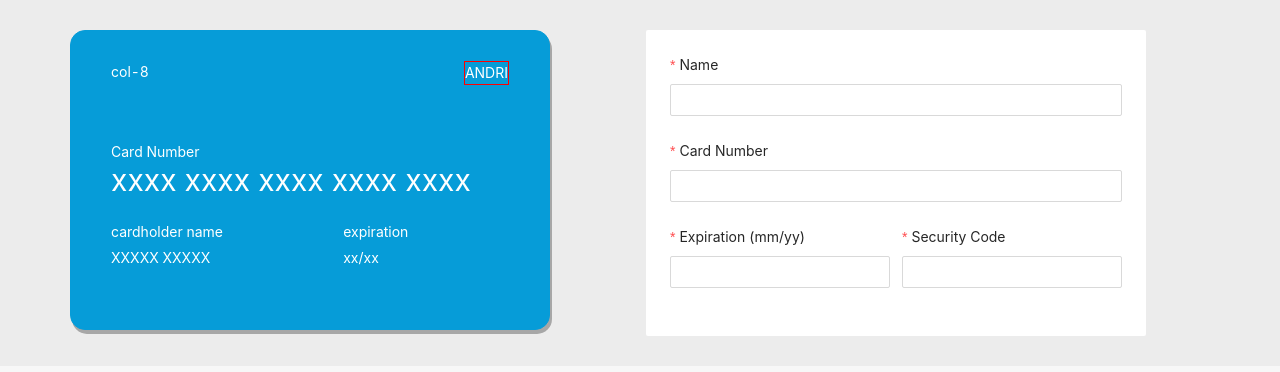
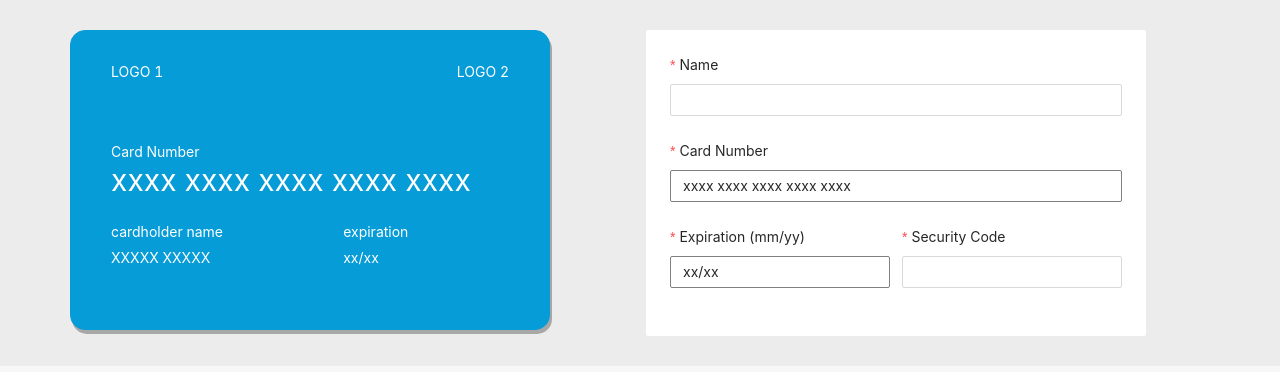
Before and after one commit to techandmedia/front-end-engineer-test, a Next.js app: page / in a window 1280 px wide. Shown: the top 372 px of the page. Built offline with nearby package versions, Linux system fonts and the light colour scheme.

Commit message:
Expiration Algorithm seems not working

```diff
--- a/components/card-details-1.js
+++ b/components/card-details-1.js
@@ -5,16 +5,16 @@ import { CardRowDescription } from "./card-row-description";
 export function CardLogo() {
   return (
     <CardRowDescription>
-      <Col span={8}>col-8</Col>
+      <Col span={8}>LOGO 1</Col>
       <Col span={8} offset={8}>
         <div
           style={{
-            border: "1px solid red",
+            // border: "1px solid red",
             position: "absolute",
             right: "0px",
           }}
         >
-          ANDRI
+          LOGO 2
         </div>
       </Col>
     </CardRowDescription>
--- a/pages/index.js
+++ b/pages/index.js
@@ -3,11 +3,13 @@ import { Form, Card, Input, Row, Col } from "antd";
 import { CardLogo } from "../components/card-details-1";
 import { CardNumber } from "../components/card-details-2";
 import { CardHolderName } from "../components/card-details-3";
+import { createAStringOfNumber, createExpiration } from "../utils/helpers";
 
 export default function Home() {
   const [cardNumber, setCardNumber] = useState("xxxx xxxx xxxx xxxx xxxx");
   const [cardName, setCardName] = useState("xxxxx xxxxx");
   const [cardExpiration, setCardExpiration] = useState("xx/xx");
+
   function onFinishFailed(errorInfo) {
     console.log("Failed:", errorInfo);
   }
@@ -26,39 +28,8 @@ export default function Home() {
     setCardNumber(blockOfNumber);
 
     // Change the expiration date
-  }
-
-  function createAStringOfNumber(newNumber) {
-    const block1 =
-      Math.random(newNumber / 1)
-        .toString(4)
-        .substring(2, 4) +
-      Math.random(newNumber / 2)
-        .toString(4)
-        .substring(2, 4);
-    const block2 =
-      Math.random(newNumber / 3)
-        .toString(4)
-        .substring(2, 4) +
-      Math.random(newNumber / 4)
-        .toString(4)
-        .substring(2, 4);
-    const block3 =
-      Math.random(newNumber / 5)
-        .toString(4)
-        .substring(2, 4) +
-      Math.random(newNumber / 6)
-        .toString(4)
-        .substring(2, 4);
-    const block4 =
-      Math.random(newNumber / 7)
-        .toString(4)
-        .substring(2, 4) +
-      Math.random(newNumber / 8)
-        .toString(4)
-        .substring(2, 4);
-    const final = block1 + " " + block2 + " " + block3 + " " + block4;
-    return final;
+    const exp = createExpiration(newNumber);
+    setCardExpiration(exp);
   }
 
   return (
@@ -88,7 +59,7 @@ export default function Home() {
                 name="name"
                 rules={[{ required: true, message: "Please input your name!" }]}
               >
-                <Input onChange={(e) => onNameChange(e)} />
+                <Input maxLength={11} onChange={(e) => onNameChange(e)} />
               </Form.Item>
 
               <Form.Item
@@ -98,7 +69,16 @@ export default function Home() {
                   { required: true, message: "Please input your card number!" },
                 ]}
               >
-                <Input />
+                <div
+                  style={{
+                    border: "1px solid grey",
+                    padding: 4,
+                    borderRadius: 2,
+                    paddingLeft: 12,
+                  }}
+                >
+                  {cardNumber}
+                </div>
               </Form.Item>
 
               <Row gutter={12}>
@@ -113,7 +93,16 @@ export default function Home() {
                       },
                     ]}
                   >
-                    <Input />
+                    <div
+                      style={{
+                        border: "1px solid grey",
+                        padding: 4,
+                        borderRadius: 2,
+                        paddingLeft: 12,
+                      }}
+                    >
+                      {cardExpiration}
+                    </div>
                   </Form.Item>
                 </Col>
                 <Col span={12}>
--- /dev/null
+++ b/utils/helpers.js
@@ -0,0 +1,46 @@
+export function createAStringOfNumber(newNumber) {
+  const block1 =
+    Math.random(newNumber / 1)
+      .toString(9)
+      .substring(2, 4) +
+    Math.random(newNumber / 2)
+      .toString(9)
+      .substring(2, 4);
+  const block2 =
+    Math.random(newNumber / 3)
+      .toString(9)
+      .substring(2, 4) +
+    Math.random(newNumber / 4)
+      .toString(9)
+      .substring(2, 4);
+  const block3 =
+    Math.random(newNumber / 5)
+      .toString(9)
+      .substring(2, 4) +
+    Math.random(newNumber / 6)
+      .toString(9)
+      .substring(2, 4);
+  const block4 =
+    Math.random(newNumber / 7)
+      .toString(9)
+      .substring(2, 4) +
+    Math.random(newNumber / 8)
+      .toString(4)
+      .substring(2, 4);
+  const final = block1 + " " + block2 + " " + block3 + " " + block4;
+  return final;
+}
+
+export function createExpiration(newNumber) {
+  const randomMonth = parseInt(
+    Math.random(newNumber ? newNumber : new Date()) * (12 - 1) + 1
+  );
+  const randomYear = parseInt(Math.random() + 20);
+  let month = "";
+  if (randomMonth < 10) {
+    month = `0${randomMonth}`;
+  } else {
+    month = `${randomMonth}`;
+  }
+  return `${month}/${randomYear}`;
+}
```
